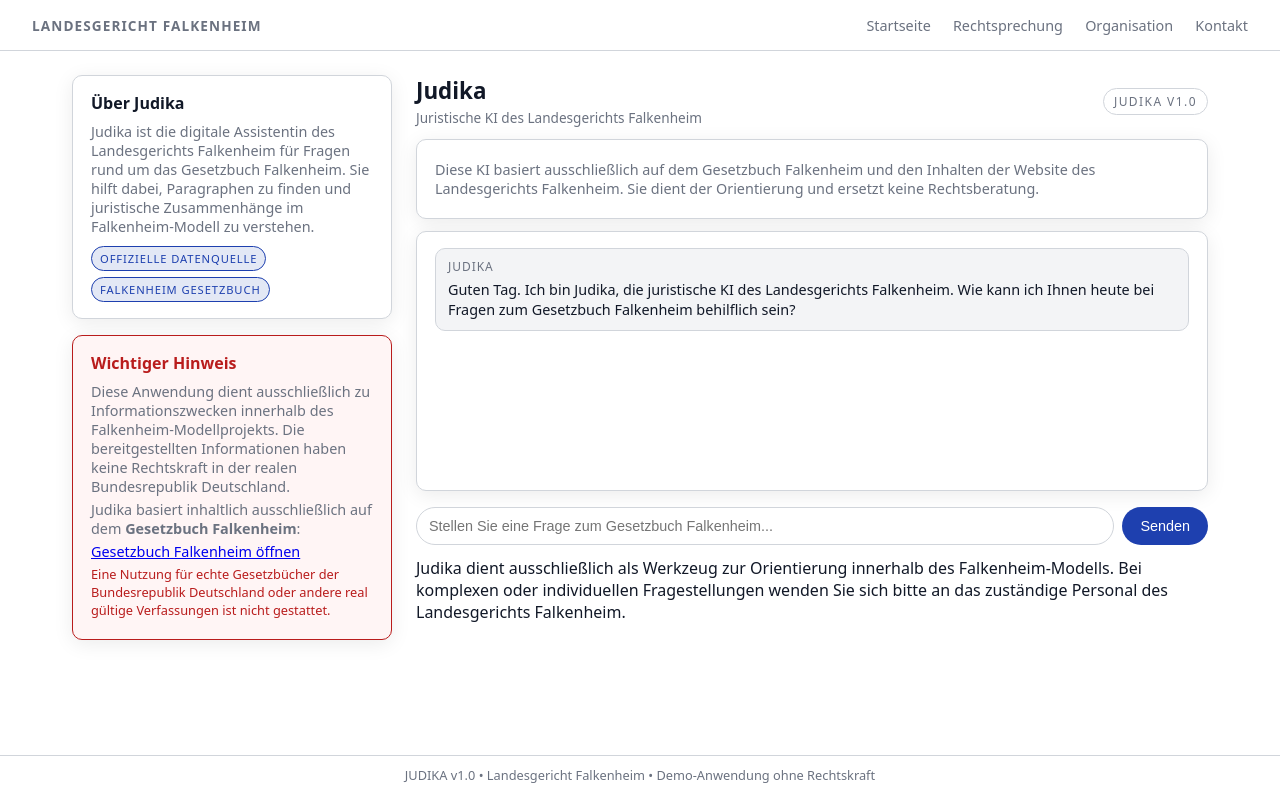
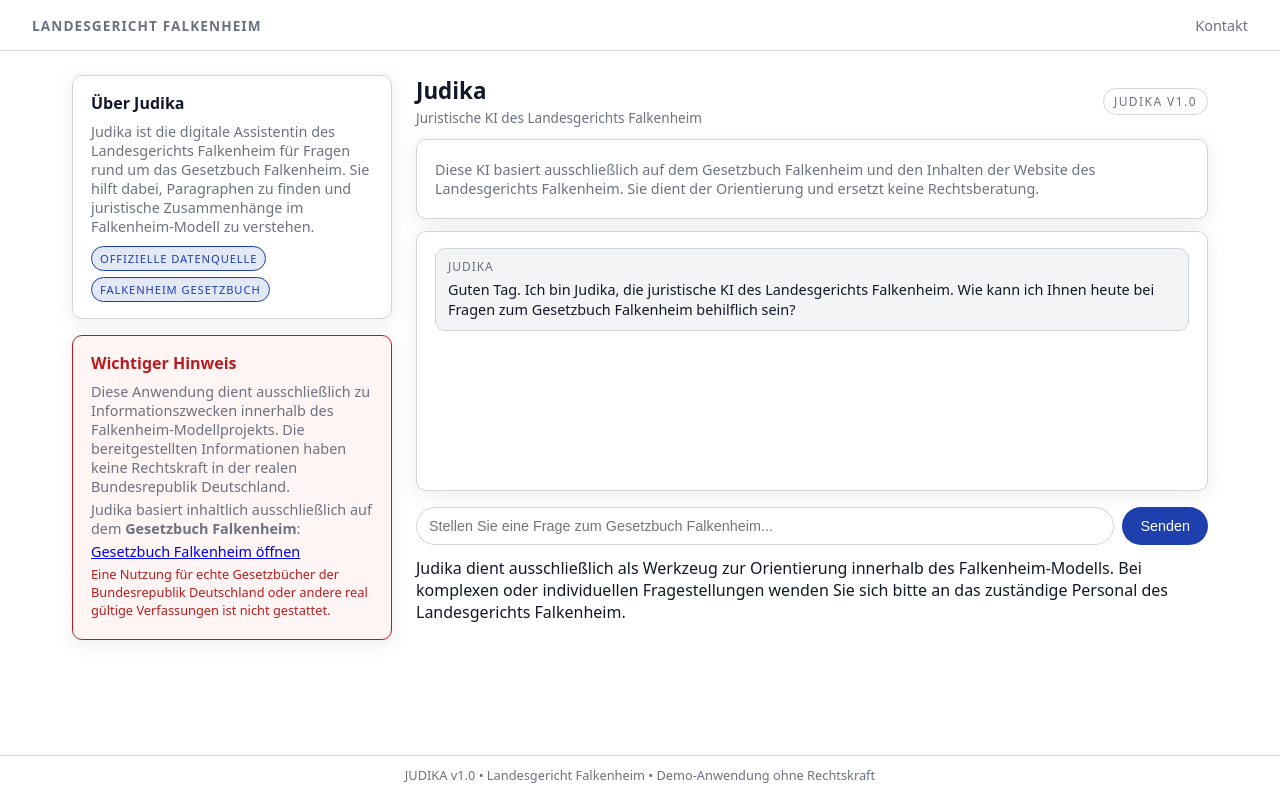
Before and after one commit to Davenders/Judika, a plain HTML site: page index.html in a window 1280 px wide. Drawn offline with Linux system fonts and the light colour scheme.

Commit message:
Fix HTML formatting and structure

```diff
--- a/index.html
+++ b/index.html
@@ -12,9 +12,6 @@
         <span class="court-name">Landesgericht Falkenheim</span>
       </div>
       <nav class="topbar-nav">
-        <a href="#">Startseite</a>
-        <a href="#">Rechtsprechung</a>
-        <a href="#">Organisation</a>
         <a href="https://discord.gg/D3NNuyJUre" target="_blank">Kontakt</a>
       </nav>
     </header>
```
